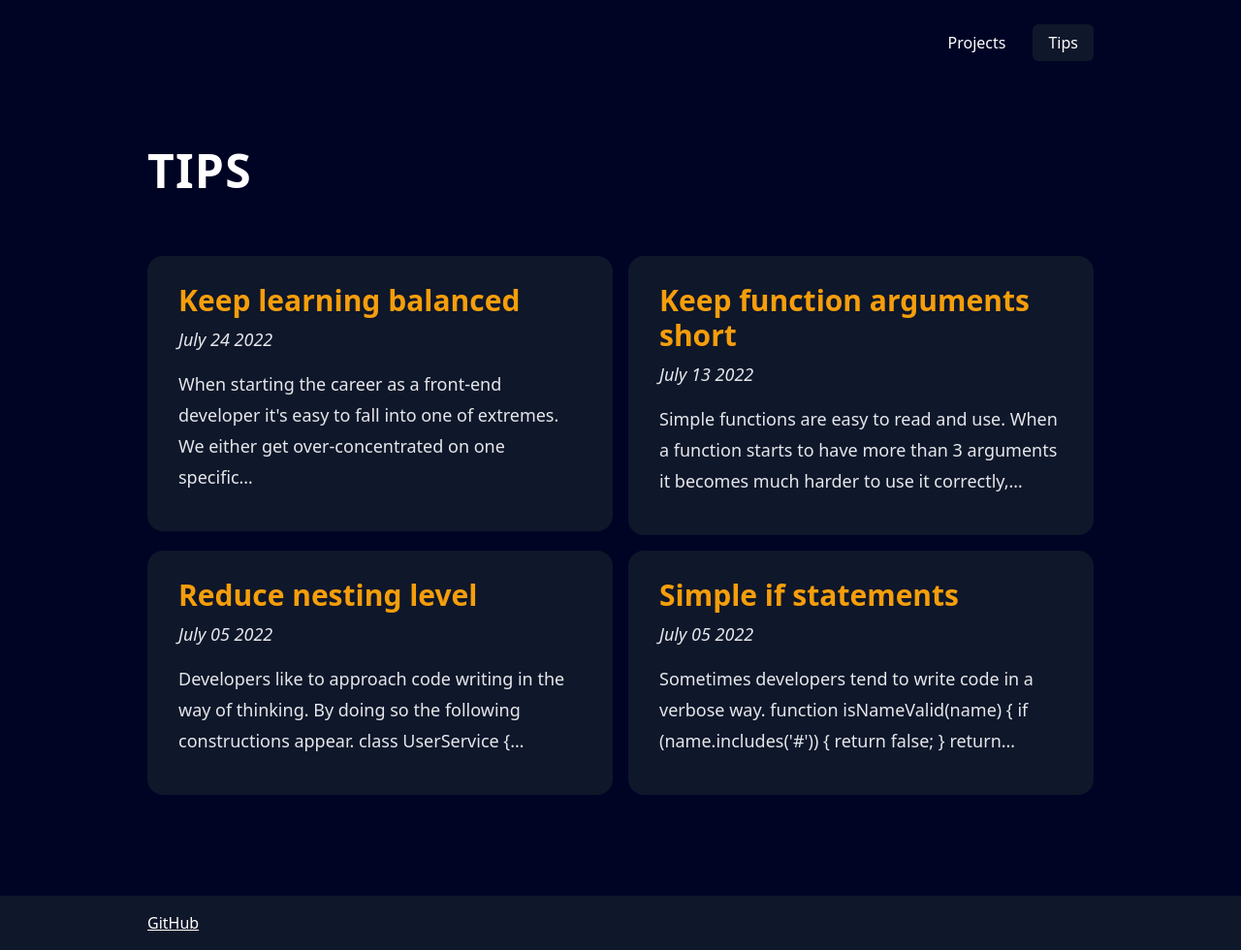
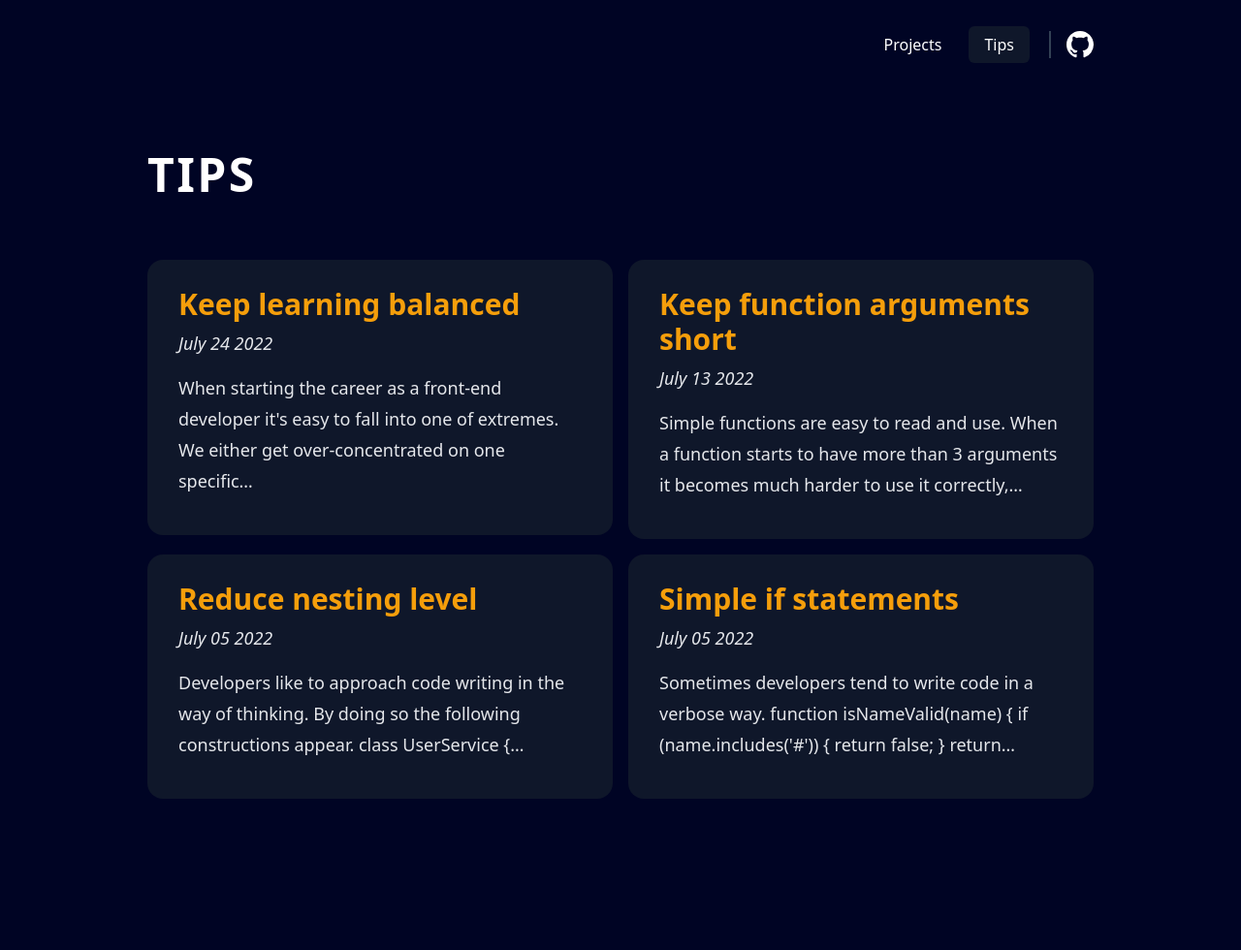
Before and after one commit to gultyaev/learning-front-end, a Gatsby site: page /tips in a window 1280 px wide. Shown: the whole page at 97% size. After the commit the page ends 928 px from the top, so only its background shows below. Built offline with nearby package versions, Linux system fonts and the light colour scheme; Gatsby itself is replaced by a stand-in of ours; some packages are replaced by stand-ins of ours.

Commit message:
Remove footer

```diff
--- a/src/components/Layout/Footer.tsx
+++ /dev/null
@@ -1,20 +0,0 @@
-import React from "react";
-import Wrapper from "./Wrapper";
-
-function Footer() {
-  return (
-    <footer className="bg-slate-900 py-4">
-      <Wrapper>
-        <a
-          href="https://github.com/gultyaev/learning-front-end"
-          target="_blank"
-          className="text-white underline"
-        >
-          GitHub
-        </a>
-      </Wrapper>
-    </footer>
-  );
-}
-
-export default Footer;
--- a/src/components/Layout/Header.tsx
+++ b/src/components/Layout/Header.tsx
@@ -17,12 +17,12 @@ function Header() {
   return (
     <header className="py-8">
       <Wrapper>
-        <nav>
-          <ul className="flex justify-end gap-3">
+        <nav className="flex justify-end items-center">
+          <ul className="flex justify-end gap-3 mr-5">
             {links.map((e) => (
               <li key={e.to}>
                 <Link
-                  className="text-white py-2 px-4 rounded-md hover:bg-slate-700"
+                  className="text-white py-2 px-4 rounded-md hover:bg-slate-900"
                   activeClassName="bg-slate-900"
                   to={e.to}
                 >
@@ -31,6 +31,24 @@ function Header() {
               </li>
             ))}
           </ul>
+
+          <span className="border-l-2 border-l-slate-700 pl-4 self-end">
+            <a
+              href="https://github.com/gultyaev/learning-front-end"
+              target="_blank"
+              className="text-white hover:text-gray-300"
+            >
+              <span className="sr-only">GitHub repo</span>
+              <svg
+                viewBox="0 0 16 16"
+                className="w-7 h-7"
+                fill="currentColor"
+                aria-hidden="true"
+              >
+                <path d="M8 0C3.58 0 0 3.58 0 8c0 3.54 2.29 6.53 5.47 7.59.4.07.55-.17.55-.38 0-.19-.01-.82-.01-1.49-2.01.37-2.53-.49-2.69-.94-.09-.23-.48-.94-.82-1.13-.28-.15-.68-.52-.01-.53.63-.01 1.08.58 1.23.82.72 1.21 1.87.87 2.33.66.07-.52.28-.87.51-1.07-1.78-.2-3.64-.89-3.64-3.95 0-.87.31-1.59.82-2.15-.08-.2-.36-1.02.08-2.12 0 0 .67-.21 2.2.82.64-.18 1.32-.27 2-.27.68 0 1.36.09 2 .27 1.53-1.04 2.2-.82 2.2-.82.44 1.1.16 1.92.08 2.12.51.56.82 1.27.82 2.15 0 3.07-1.87 3.75-3.65 3.95.29.25.54.73.54 1.48 0 1.07-.01 1.93-.01 2.2 0 .21.15.46.55.38A8.013 8.013 0 0016 8c0-4.42-3.58-8-8-8z"></path>
+              </svg>
+            </a>
+          </span>
         </nav>
       </Wrapper>
     </header>
--- a/src/components/Layout/Layout.tsx
+++ b/src/components/Layout/Layout.tsx
@@ -2,7 +2,6 @@ import { graphql, useStaticQuery } from "gatsby";
 import React, { PropsWithChildren } from "react";
 import { Helmet } from "react-helmet";
 import { H1 } from "../Primitives";
-import Footer from "./Footer";
 import Header from "./Header";
 import Wrapper from "./Wrapper";
 
@@ -38,7 +37,7 @@ function Layout({
         {description && <meta name="description" content={description} />}
 
         <html lang="en" />
-        <body className="min-h-screen bg-[#000424]" />
+        <body className="min-h-screen bg-[#000424] overflow-y-visible" />
       </Helmet>
 
       <div className="flex flex-col min-h-screen">
@@ -50,8 +49,6 @@ function Layout({
             {children}
           </Wrapper>
         </main>
-
-        <Footer />
       </div>
     </>
   );
--- a/src/components/Primitives.tsx
+++ b/src/components/Primitives.tsx
@@ -1,7 +1,7 @@
 import React, { PropsWithChildren } from "react";
 
 export const H1 = ({ children }: PropsWithChildren) => (
-  <h1 className="text-5xl font-bold uppercase mb-16 tracking-wide text-white">
+  <h1 className="text-5xl font-bold uppercase mb-16 tracking-wider text-white">
     {children}
   </h1>
 );
--- a/src/pages/tips.tsx
+++ b/src/pages/tips.tsx
@@ -12,7 +12,7 @@ function TipsPage({ data }: TipsPageProps) {
     <Layout>
       <H1>Tips</H1>
 
-      <div className="grid grid-cols-2 gap-4">
+      <div className="grid grid-cols-2 gap-4 items-stretch">
         {data.allMdx.nodes.map((n) => (
           <Link
             to={`/tip/${n.slug}`}
```
